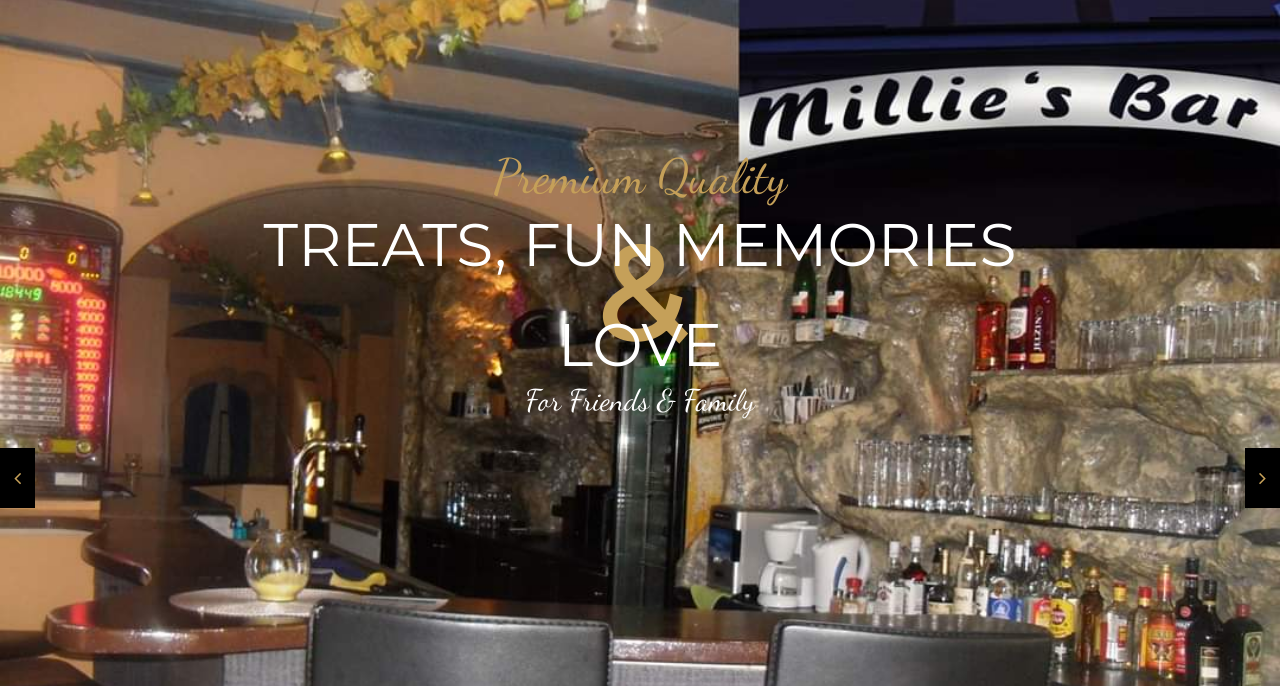
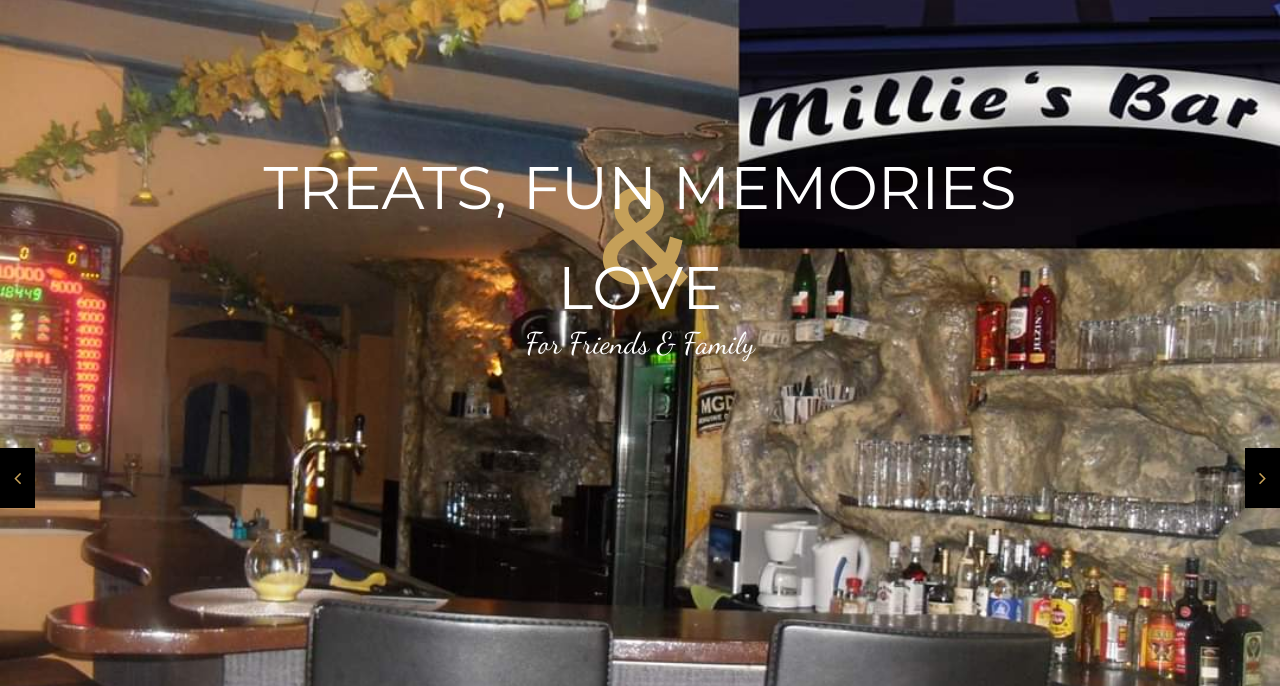
Before and after one commit to devvorldtech/devvorldtech.github.io, a plain HTML site: page bar/index.html in a window 1280 px wide. Shown: the part 114-800 px from the top of the page. Drawn offline with nearby package versions, Linux system fonts and the light colour scheme; files whose address does not match are found by name; a web font is replaced by a local one.

Commit message:
Update index.html

```diff
--- a/bar/index.html
+++ b/bar/index.html
@@ -152,7 +152,7 @@
     <div id="home-slider" class="owl-carousel">
       <div class="item"> <img src="images/1.jpeg" alt="banner">
         <div class="caption">
-          <div class="holder"> <strong class="title"></strong> <span>Premium Quality</span>
+          <div class="holder"> <strong class="title"></strong> <span></span>
             <h1>Treats, Fun Memories<b>&amp;</b>Love</h1>
             <strong class="title-2">For Friends & Family</strong> </div>
         </div>
@@ -166,7 +166,7 @@
       </div>
       <div class="item"> <img src="images/2.jpeg" alt="banner">
         <div class="caption">
-          <div class="holder"> <strong class="title"></strong> <span>Premium Quality</span>
+          <div class="holder"> <strong class="title"></strong> <span></span>
             <h1>House Pool Table<b>&amp;</b>Dart</h1>
             <strong class="title-2">Lots of anothe games</strong> </div>
         </div>
```
